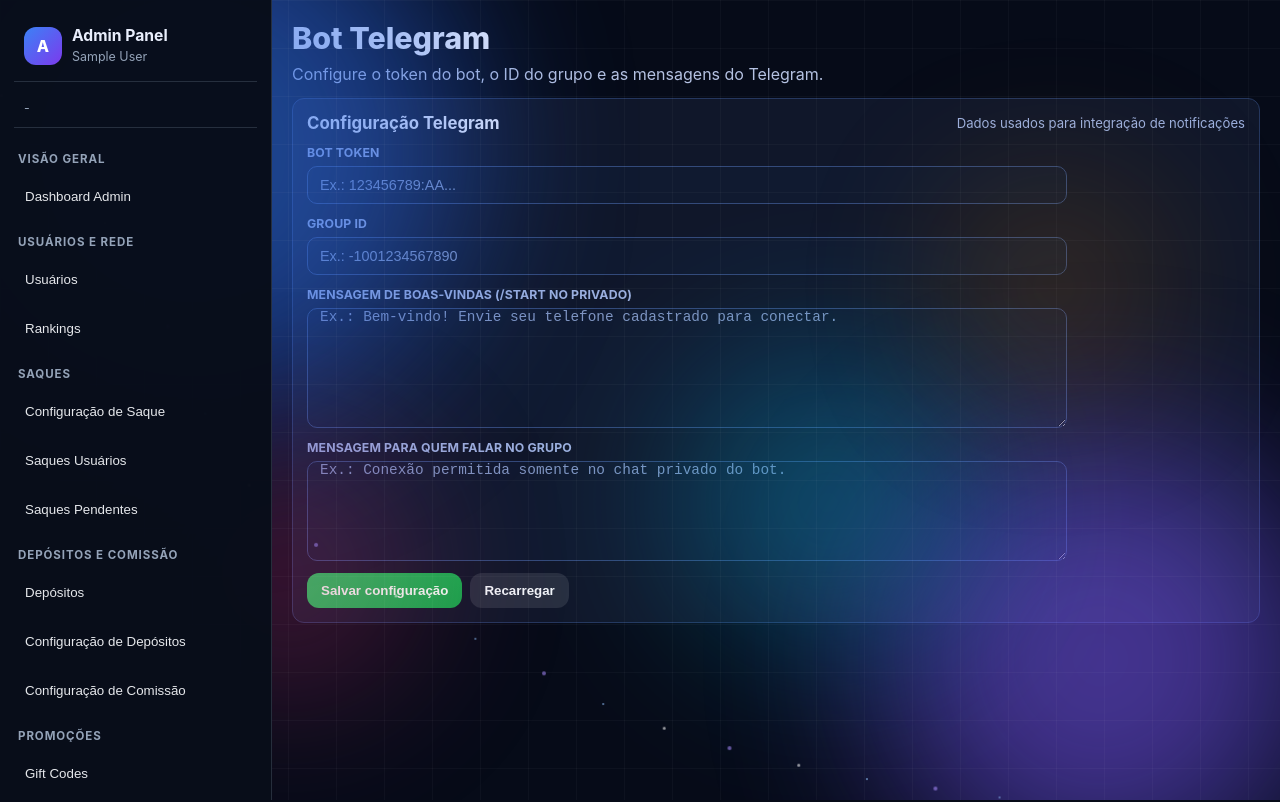
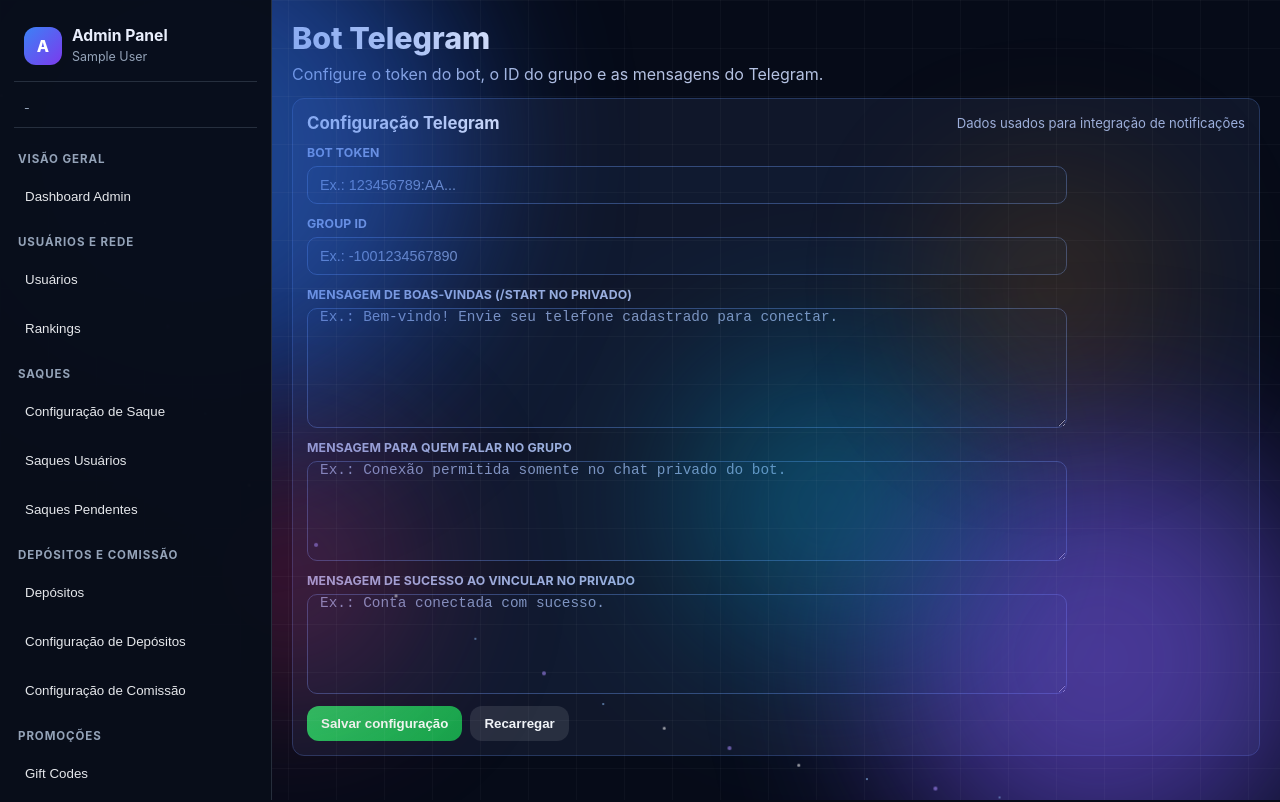
Before and after one commit to magnatazk20/mancera-frontend, a React (Vite) app: page /adf/telegram-config in a window 1280 px wide. Shown: the top 802 px of the page. Built offline with nearby package versions, Linux system fonts and the light colour scheme; no server answers; sample sign-in values are in the browser's storage.

Commit message:
feat(admin-telegram): adicionar mensagem de sucesso de vínculo no privado

```diff
--- a/src/pages/AdminTelegramConfig.tsx
+++ b/src/pages/AdminTelegramConfig.tsx
@@ -12,6 +12,7 @@ export default function AdminTelegramConfig() {
   const [groupId, setGroupId] = useState('')
   const [welcomeMessage, setWelcomeMessage] = useState('')
   const [privateChatOnlyMessage, setPrivateChatOnlyMessage] = useState('')
+  const [privateLinkSuccessMessage, setPrivateLinkSuccessMessage] = useState('')
   const [toast, setToast] = useState<{ type: 'success' | 'error'; message: string } | null>(null)
 
   const token = useMemo(
@@ -46,6 +47,9 @@ export default function AdminTelegramConfig() {
       setPrivateChatOnlyMessage(
         String(data?.config?.privateChatOnlyMessage ?? 'Conexão permitida somente no chat privado do bot.')
       )
+      setPrivateLinkSuccessMessage(
+        String(data?.config?.privateLinkSuccessMessage ?? 'Conta conectada com sucesso.')
+      )
     } catch {
       setToast({ type: 'error', message: 'Falha de conexão ao carregar configuração do Telegram.' })
     } finally {
@@ -68,6 +72,8 @@ export default function AdminTelegramConfig() {
     const normalizedWelcomeMessage = welcomeMessage.trim()
     const normalizedPrivateChatOnlyMessage =
       privateChatOnlyMessage.trim() || 'Conexão permitida somente no chat privado do bot.'
+    const normalizedPrivateLinkSuccessMessage =
+      privateLinkSuccessMessage.trim() || 'Conta conectada com sucesso.'
 
     if (!normalizedBotToken) {
       setToast({ type: 'error', message: 'Bot token é obrigatório.' })
@@ -92,6 +98,7 @@ export default function AdminTelegramConfig() {
           groupId: normalizedGroupId,
           welcomeMessage: normalizedWelcomeMessage,
           privateChatOnlyMessage: normalizedPrivateChatOnlyMessage,
+          privateLinkSuccessMessage: normalizedPrivateLinkSuccessMessage,
         }),
       })
 
@@ -181,6 +188,19 @@ export default function AdminTelegramConfig() {
                 />
               </div>
 
+              <div className="admin-withdraw-filter-field">
+                <label htmlFor="telegram-private-link-success-message">Mensagem de sucesso ao vincular no privado</label>
+                <textarea
+                  id="telegram-private-link-success-message"
+                  className="admin-withdraw-filter-input"
+                  placeholder="Ex.: Conta conectada com sucesso."
+                  value={privateLinkSuccessMessage}
+                  onChange={(event) => setPrivateLinkSuccessMessage(event.target.value)}
+                  rows={4}
+                  style={{ resize: 'vertical', minHeight: 100 }}
+                />
+              </div>
+
               <div style={{ display: 'flex', gap: 8, flexWrap: 'wrap' }}>
                 <button type="button" className="btn primary" onClick={handleSave} disabled={saving}>
                   {saving ? 'Salvando...' : 'Salvar configuração'}
```
